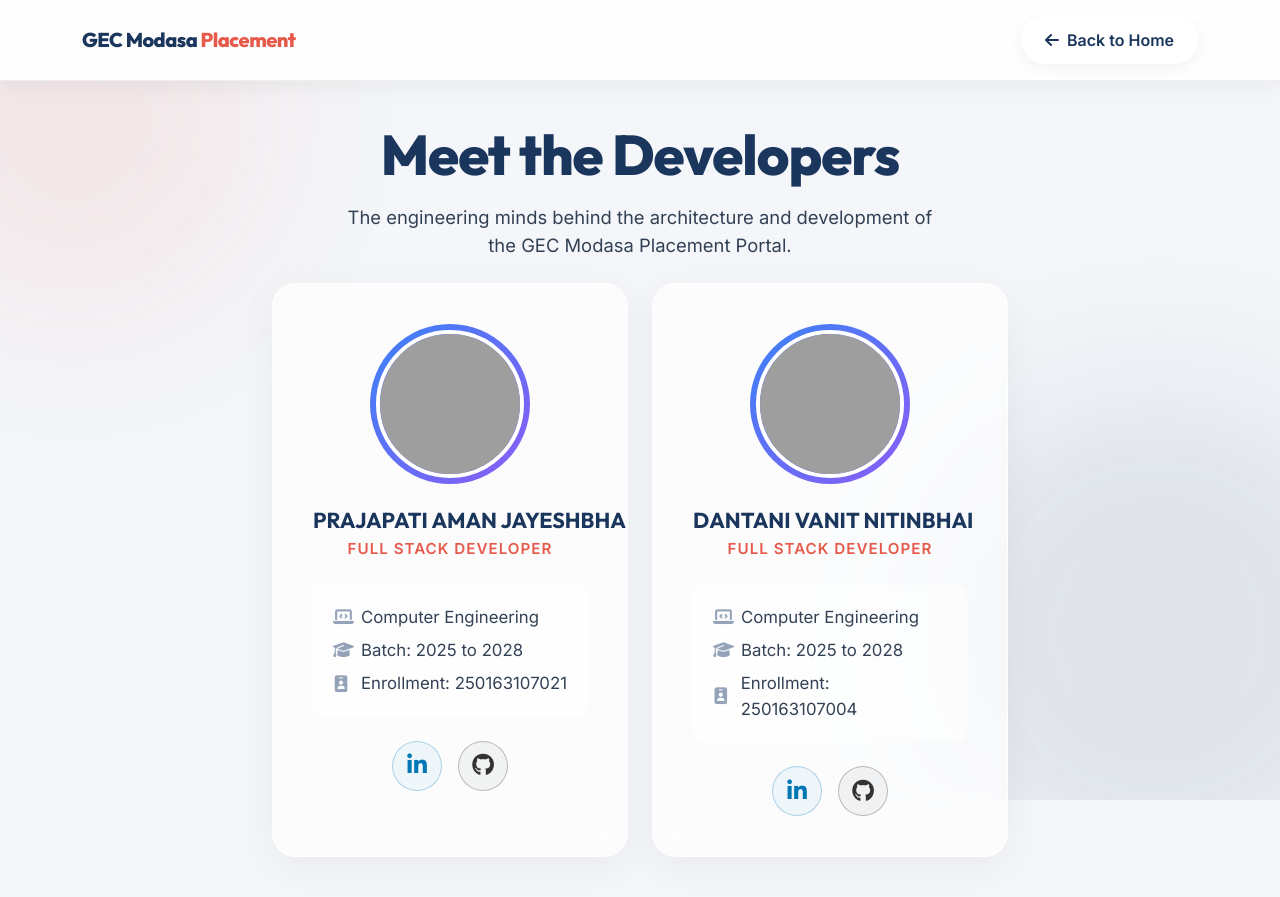
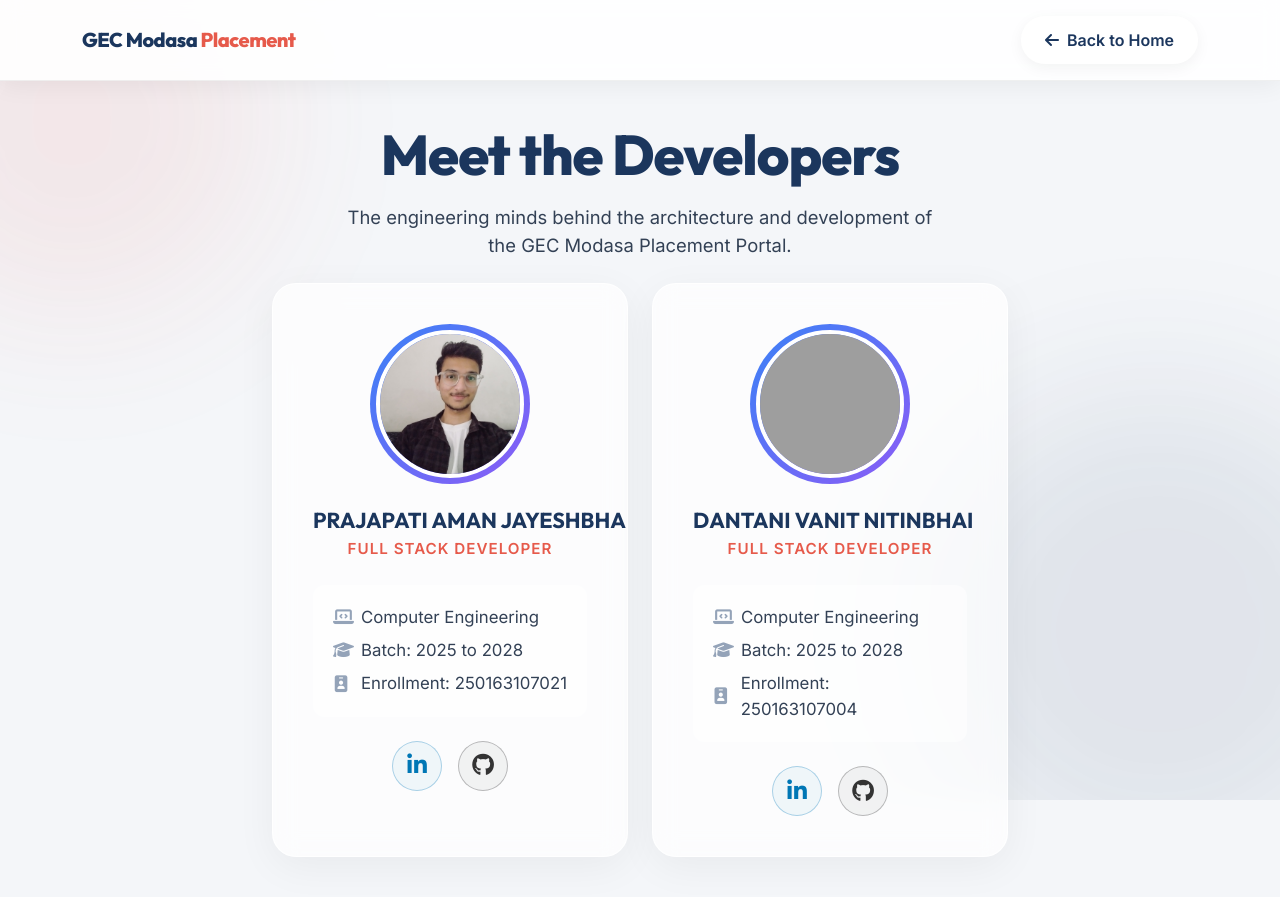
Before and after one commit to Aman-p02/gecm_placement_portal, a PHP site: page /gecm_placement_portal/developers.php in a window 1280 px wide. Shown: the top 897 px of the page. Run offline with PHP 8.4, Linux system fonts and the light colour scheme; grey boxes are pictures that could not be loaded.

Commit message:
Fix Aman developer profile picture path

```diff
--- a/developers.php
+++ b/developers.php
@@ -338,8 +338,7 @@
                 <div class="dev-card">
                     <div class="dev-img-wrapper">
                         <!-- REPLACE THIS SRC WITH ACTUAL IMAGE -->
-                        <img src="https://ui-avatars.com/api/?name=Aman+Prajapati&background=3b82f6&color=fff&size=200&font-size=0.33"
-                            alt="Prajapati Aman Jayeshbhai" class="dev-img">
+                        <img src="student-module/uploads/developers_pic/aman.jpg" alt="Prajapati Aman Jayeshbhai" class="dev-img">
                     </div>
                     <h3 class="dev-name">PRAJAPATI AMAN JAYESHBHAI</h3>
                     <div class="dev-role">Full Stack Developer</div>
```
Also changed, not shown: student-module/uploads/developers_pic/aman.jpg (added).
